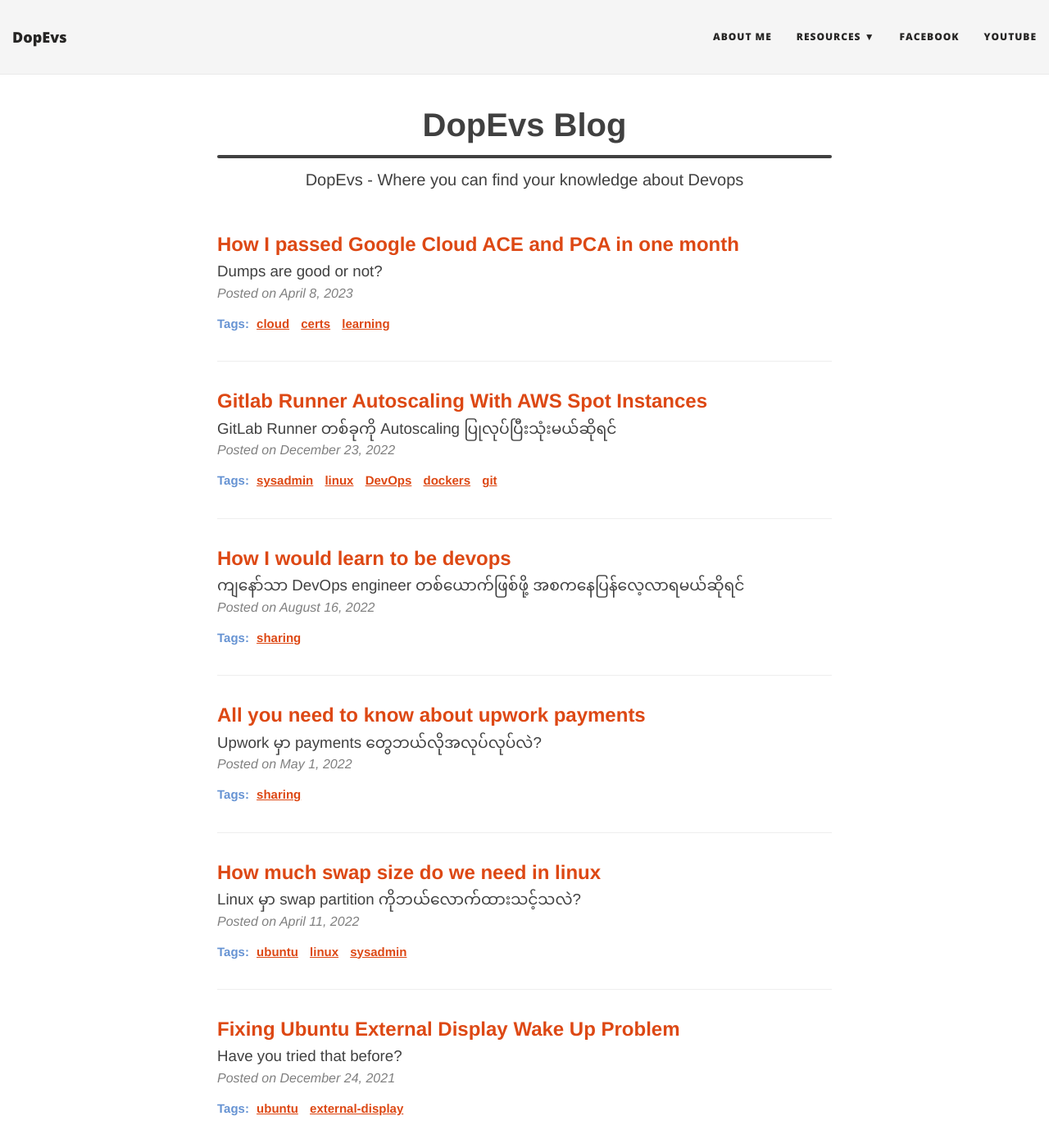
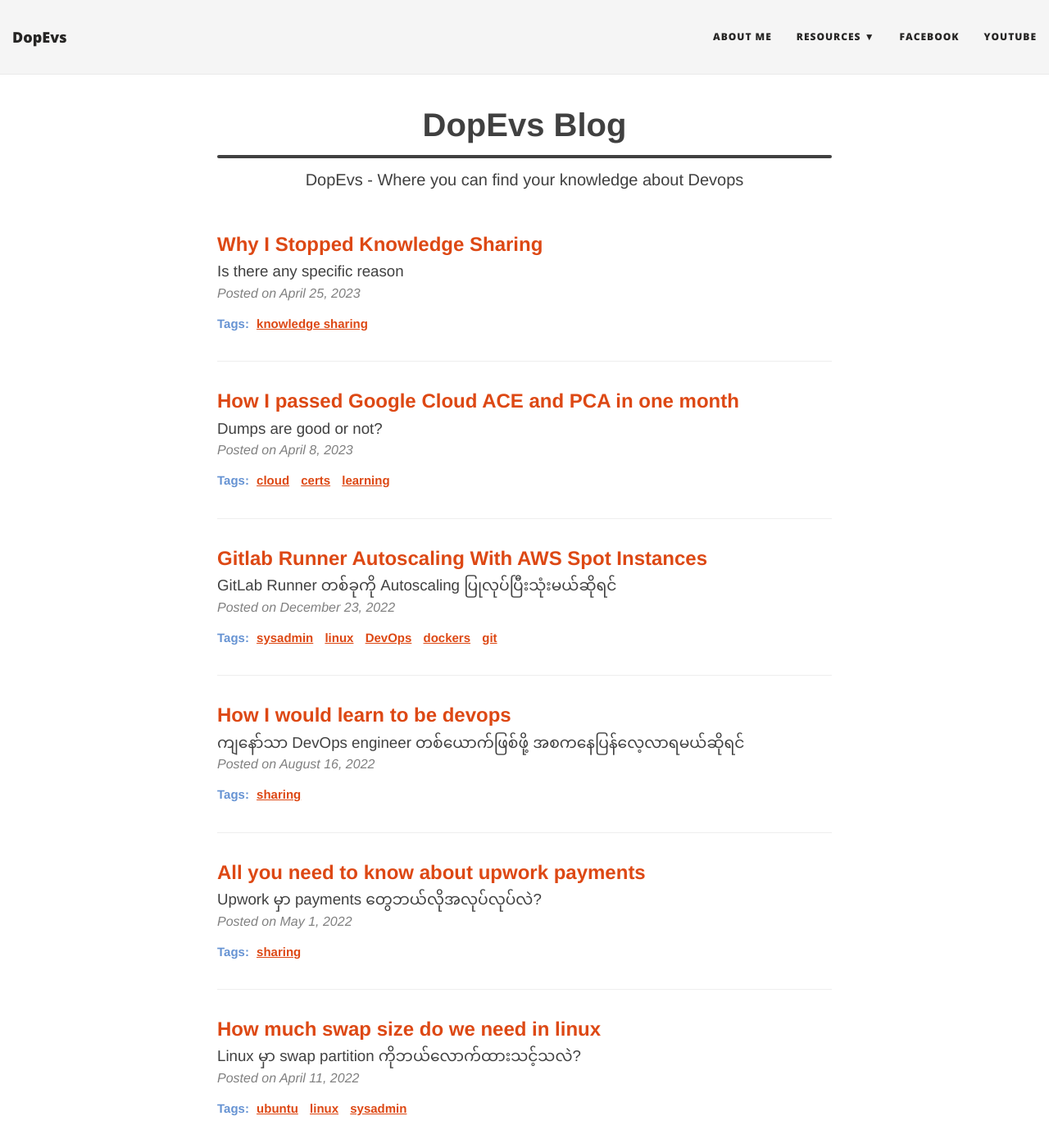
Before and after one commit to waiyanwh/waiyanwh.github.io, a Jekyll site: the page built from index.html, in a window 1280 px wide and 1400 px high. Shown: the whole window at 82% size. Built offline with Jekyll 4.4.1, drawn with Linux system fonts in a browser that asks for light colours; nearby versions of some CDN libraries; the list of posts is cut into pages by our own code.

Commit message:
feat: add knowledge sharing post

```diff
--- /dev/null
+++ b/_posts/2023-04-25-Why-I-Stopped-Knowledge-Sharing.md
@@ -0,0 +1,11 @@
+---
+layout: post
+title:  "Why I Stopped Knowledge Sharing"
+subtitle: "Is there any specific reason"
+header-img: ""
+tags: [ "knowledge sharing" ]
+---
+
+## Due to an overwhelming number of channels, leading to audience confusion.
+{:style="text-align:center;"}
+![sad-frog](/img/2023-04-25/pepe-sad.png)
```
Also changed, not shown: _posts/2023-04-08-How-I-Passed-Google-Cloud-ACE-And-PCA-In-One-Month copy.md (line endings or trailing spaces), img/2023-04-25/pepe-sad.png (added).
